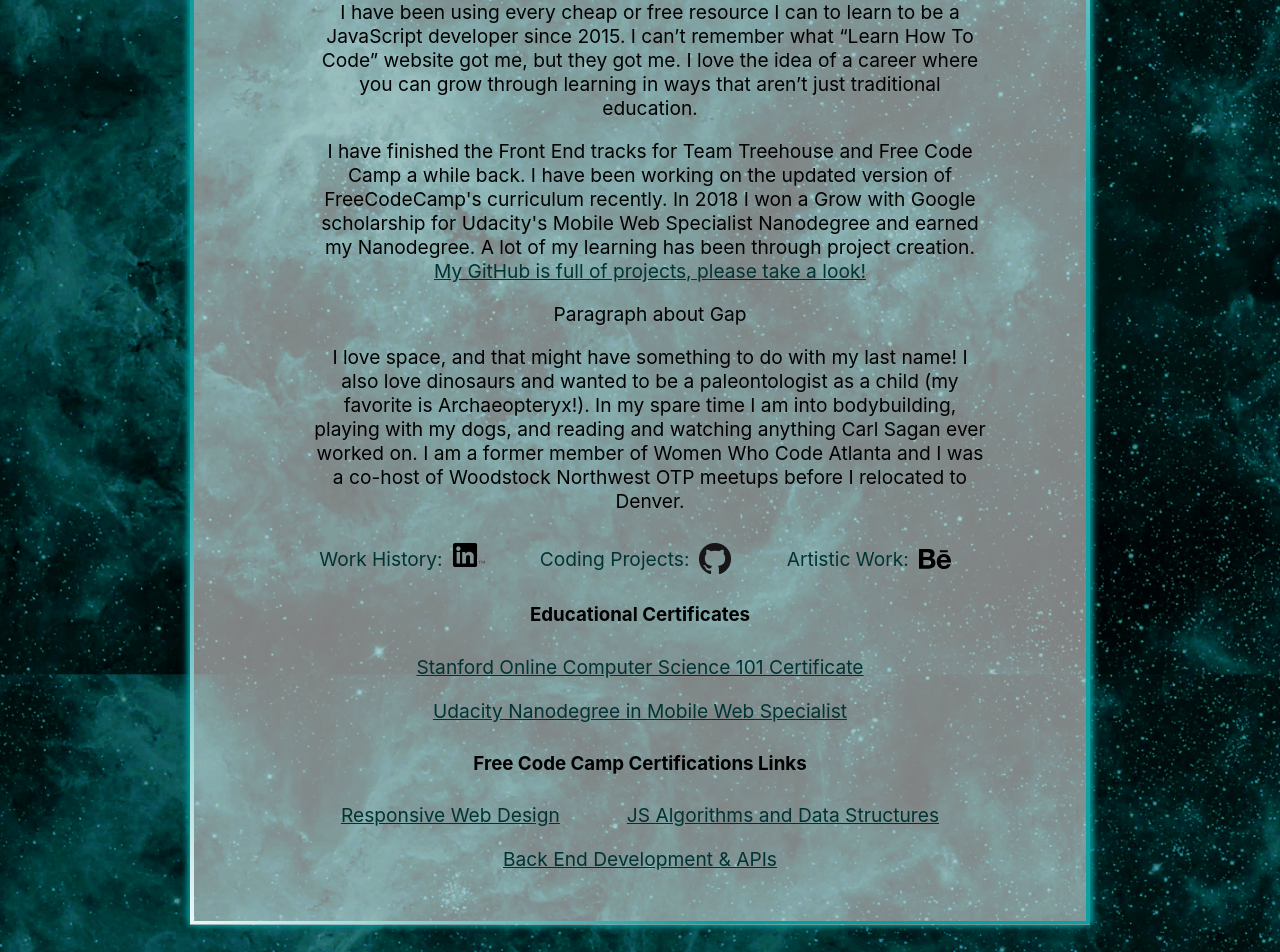
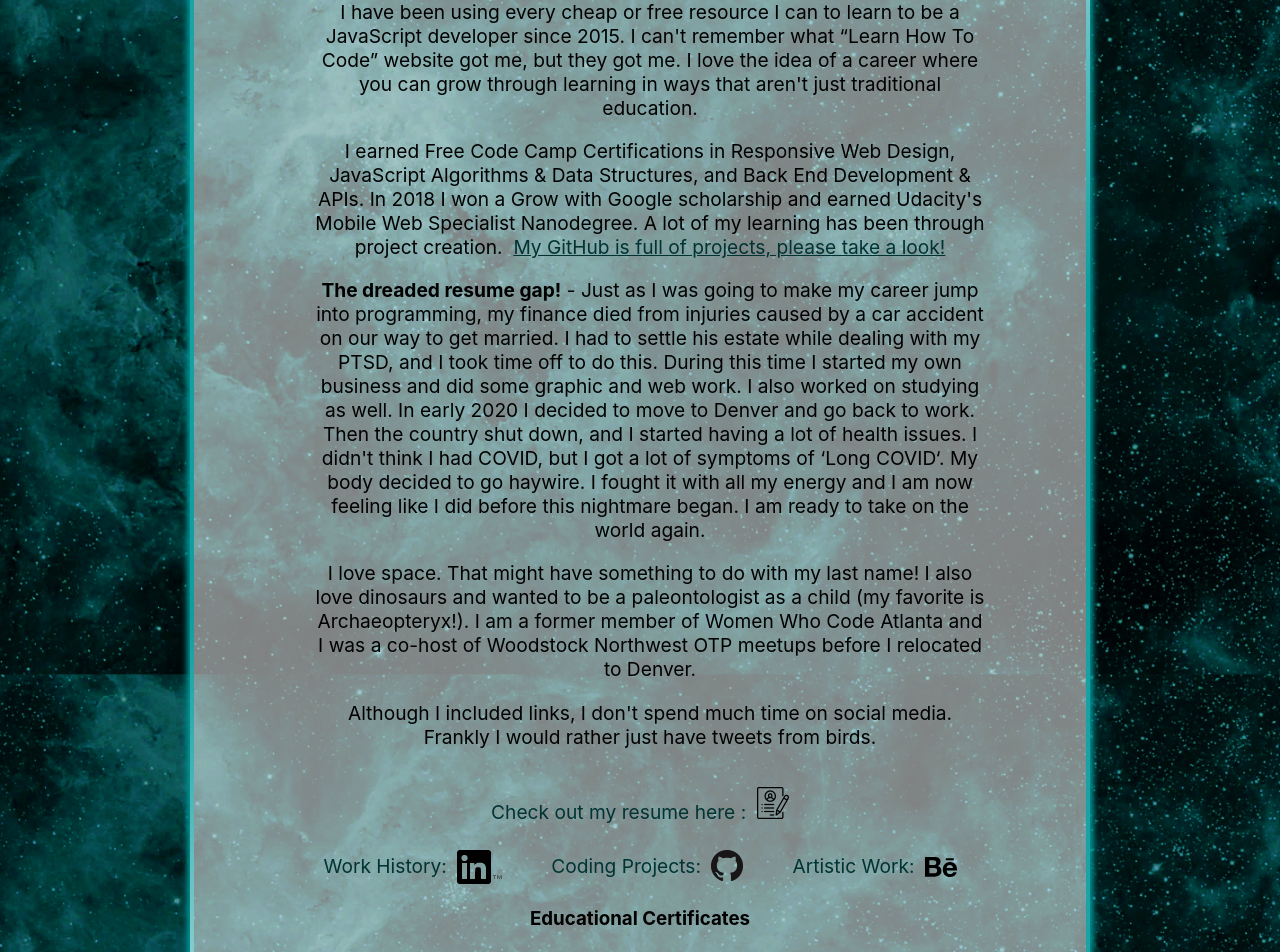
Before and after one commit to Missarachnid/mmkepler-version2, a Next.js app: page / in a window 1280 px wide. Shown: the part 1220-2172 px from the top of the page. Built offline with nearby package versions, Linux system fonts and the light colour scheme.

Commit message:
feat: finished about section with added resume

```diff
--- a/components/About.js
+++ b/components/About.js
@@ -5,6 +5,7 @@
 import github from "../public/images/GitHub-Mark-32px.png";
 import Image from "next/image";
 import behance from "../public/images/behance.svg";
+import resume from "../public/images/resume.png";
 
 export default function About(){
   return (
@@ -21,18 +22,41 @@
         <div id={aboutStyles.picWrapper}>
           <Image src={melissa} alt="photo of Melissa Kepler photoshopped to look like it came from a space ship information display" width="100px" height="100px"/>
           </div>
-          <h2>Greetings!</h2>
+          <h2>Greetings Earthlings!</h2>
 
         <div id={aboutStyles.textWrapper}>
           <p>
           I was the owner of Melissa Kepler Web Design &amp; Development, but I am currently looking for a full-time Front End or Full Stack React remote position.
           </p>
           <p>
-          I have been using every cheap or free resource I can to learn to be a JavaScript developer since 2015. I can’t remember what “Learn How To Code” website got me, but they got me. I love the idea of a career where you can grow through learning in ways that aren’t just traditional education.
+          I have been using every cheap or free resource I can to learn to be a JavaScript developer since 2015.
+           I can&apos;t remember what “Learn How To Code” website got me, but they got me.
+            I love the idea of a career where you can grow through learning in ways that aren&apos;t just traditional education.
           </p>
-          <p>I have finished the Front End tracks for Team Treehouse and Free Code Camp a while back. I have been working on the updated version of FreeCodeCamp&apos;s curriculum recently. In 2018 I won a Grow with Google scholarship for Udacity&apos;s Mobile Web Specialist Nanodegree and earned my Nanodegree. A lot of my learning has been through project creation. <a href="https://github.com/Missarachnid" id={aboutStyles.gitLink}>My GitHub is full of projects, please take a look!</a></p>
-          <p>Paragraph about Gap</p>
-          <p>I love space, and that might have something to do with my last name! I also love dinosaurs and wanted to be a paleontologist as a child (my favorite is Archaeopteryx!). In my spare time I am into bodybuilding, playing with my dogs, and reading and watching anything Carl Sagan ever worked on. I am a former member of Women Who Code Atlanta and I was a co-host of Woodstock Northwest OTP meetups before I relocated to Denver.</p>
+          <p>I earned Free Code Camp Certifications in Responsive Web Design, JavaScript Algorithms &#38; Data Structures, and Back End Development &#38; APIs.
+             In 2018 I won a Grow with Google scholarship and earned Udacity&apos;s Mobile Web Specialist Nanodegree.
+              A lot of my learning has been through project creation. &nbsp;
+              <a href="https://github.com/Missarachnid" id={aboutStyles.gitLink}>My GitHub is full of projects, please take a look!</a>
+          </p>
+          <p><strong>The dreaded resume gap!</strong> - Just as I was going to make my career jump into programming, my finance died from injuries caused by a car accident on our way to get married.
+             I had to settle his estate while dealing with my PTSD, and I took time off to do this. During this time I started my own business and did some graphic and web work. I also worked on studying as well.
+              In early 2020 I decided to move to Denver and go back to work. Then the country shut down, and I started having a lot of health issues. I didn&apos;t think I
+            had COVID, but I got a lot of symptoms of &lsquo;Long COVID&lsquo;. My body decided to go haywire. I fought it with all my energy and I am now feeling like I did before this nightmare began.
+             I am ready to take on the world again.
+          </p>
+          <p>I love space. That might have something to do with my last name!
+             I also love dinosaurs and wanted to be a paleontologist as a child (my favorite is Archaeopteryx!).
+              I am a former member of Women Who Code Atlanta and I was a co-host of Woodstock Northwest OTP meetups before I relocated to Denver.
+          </p>
+          <p>Although I included links, I don&apos;t spend much time on social media. Frankly I would rather just have tweets from birds.</p>
+        </div>
+        <div id={aboutStyles.resume}>
+          <a href="/images/Melissa_Kepler_resume.pdf">
+          <p>Check out my resume here : &nbsp;
+            <Image src={resume} height={32} width={32}
+            className={aboutStyles.logos} alt="icon of a resume"/>
+          </p>
+          </a>
         </div>
       </div>
 
@@ -48,7 +72,6 @@
             </a>
           </div>
 
-
         <div className={aboutStyles.profSpacer}>
           <a className={aboutStyles.iconLink} href="https://github.com/Missarachnid">
             Coding Projects:
@@ -61,8 +84,8 @@
         <div className={aboutStyles.profSpacer}>
           <a className={aboutStyles.iconLink} href="https://www.behance.net/mmkepler">
             Artistic Work:
-            <div className={aboutStyles.logos}>
-              <Image src={behance} alt="The Behance logo." width={32} height={32}/>
+            <div id={aboutStyles.behance}>
+              <Image src={behance} alt="The Behance logo." height={32} width={32}/>
             </div>
           </a>
         </div>
--- a/styles/About.module.css
+++ b/styles/About.module.css
@@ -37,9 +37,13 @@
 }
 
 .logos {
-  width: 32px;
   height: 32px;
-  margin: 10px;
+  margin-left: 10px;
+}
+
+#behance {
+  margin-left: 10px;
+  margin-top: 8px;
 }
 
 #fcc {
@@ -79,3 +83,8 @@
   color: #003333;
 
 }
+
+#resume p {
+ color: #003333;
+ font-size: 1.2em;
+}
```
Also changed, not shown: public/images/resume.png (added), 1 other file (tests, documents, lock files or other folders).
